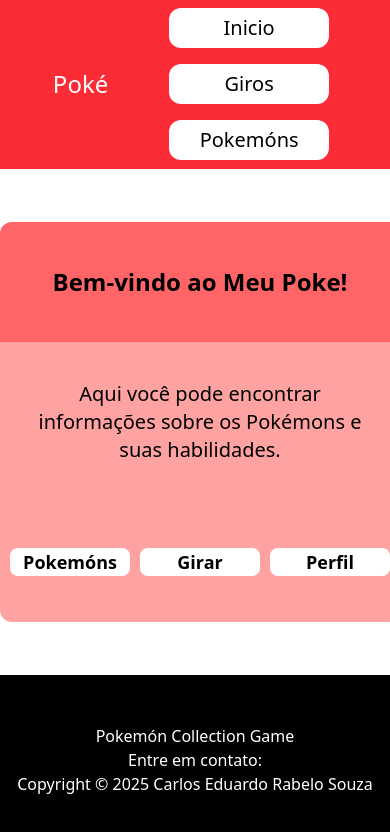
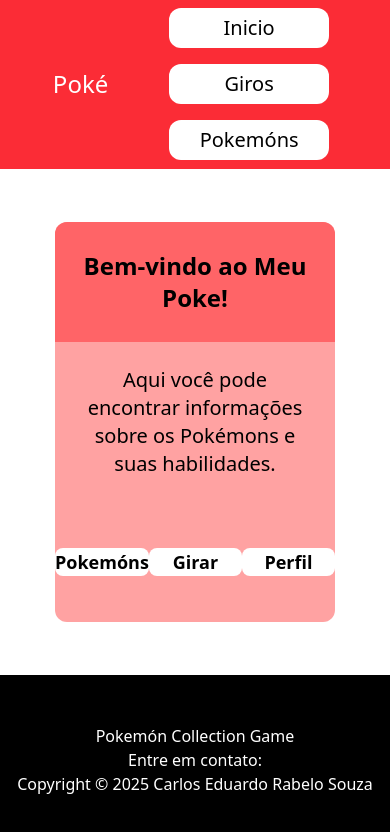
Before and after one commit to Carlos-Eduardo-Rabelo/pokemon, a Next.js app: page / in a window 390 px wide. Shown: the top 832 px of the page. Built offline with nearby package versions, Linux system fonts and the light colour scheme.

Commit message:
Pequeno ajuste

```diff
--- a/src/app/page.tsx
+++ b/src/app/page.tsx
@@ -1,11 +1,11 @@
 export default function Home() {
   return(
     <div className=" h-[60vh] bg-white content-center">
-      <div className="m-auto w-100 h-100 bg-red-300 rounded-xl">
-        <h1 className="p-5 m-auto w-100 h-30 text-center text-2xl content-center font-bold bg-red-400 rounded-t-xl">
+      <div className="m-auto w-70 md:w-100 h-100 bg-red-300 rounded-xl">
+        <h1 className="p-5 m-auto w-70 md:w-100 h-30 text-center text-2xl content-center font-bold bg-red-400 rounded-t-xl">
           Bem-vindo ao Meu Poke!
         </h1>
-        <h2 className="p-5 m-auto h-40 w-100 text-xl text-center content-center">
+        <h2 className="p-5 m-auto h-40 w-70 md:w-100 text-xl text-center content-center">
           Aqui você pode encontrar informações sobre os Pokémons e suas habilidades.
         </h2>
         <div className="m-auto h-30 content-center">
```
